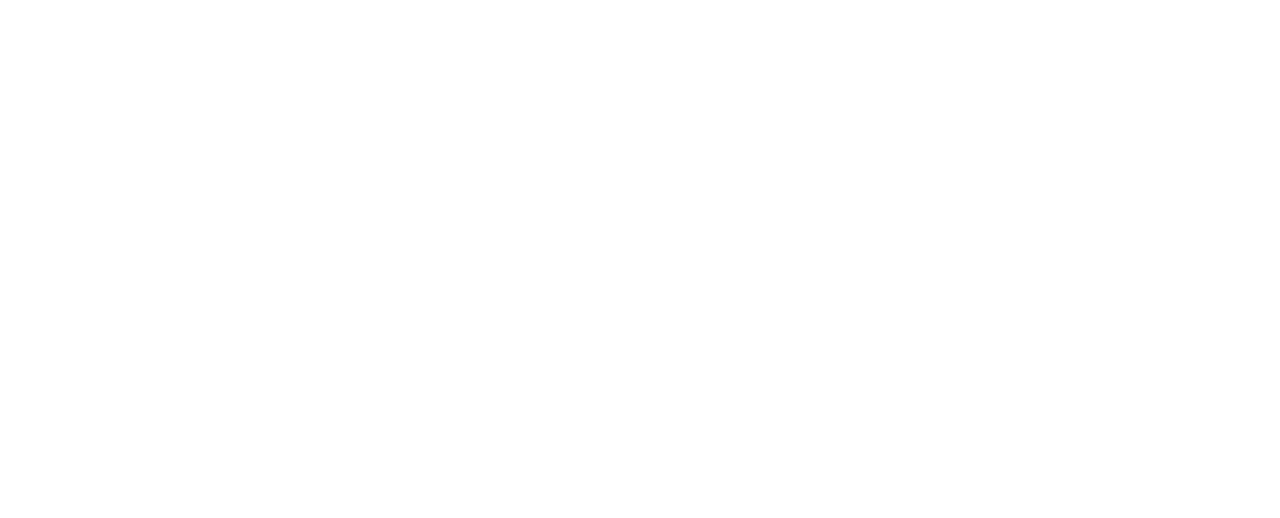
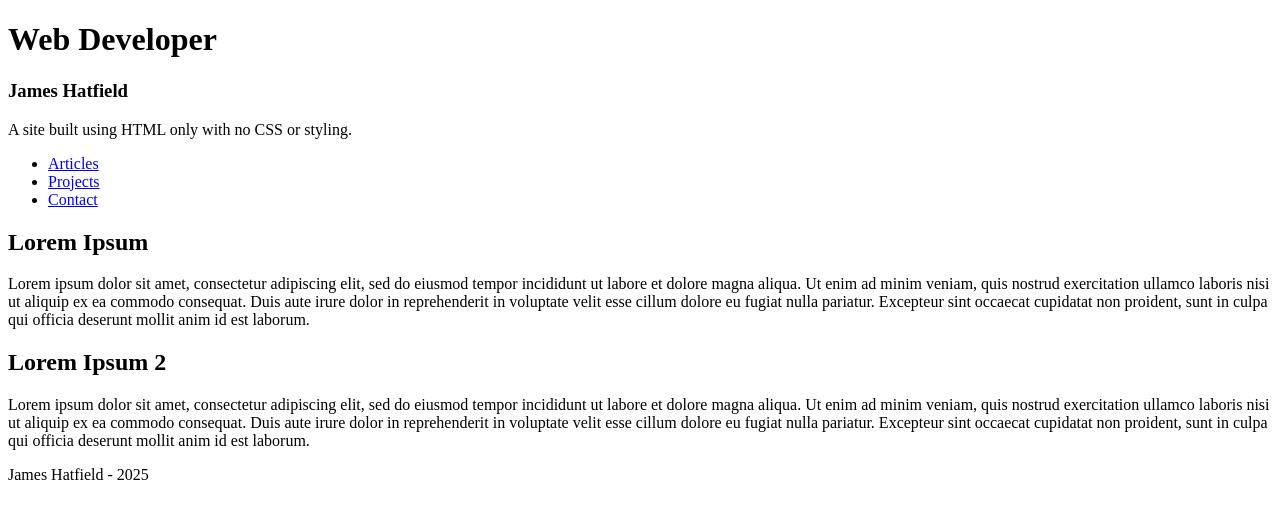
Before and after one commit to JJHH17/basic-html-website, a plain HTML site: page articles.html in a window 1280 px wide. Drawn offline with Linux system fonts and the light colour scheme.

Commit message:
Populated articles page with links and relevant text

```diff
--- a/articles.html
+++ b/articles.html
@@ -3,9 +3,47 @@
 <head>
     <meta charset="UTF-8">
     <meta name="viewport" content="width=device-width, initial-scale=1.0">
-    <title>Document</title>
+    <title>Articles</title>
 </head>
 <body>
+    <header>
+        <h1>Web Developer</h1>
+        <h3>James Hatfield</h3>
+        <p>A site built using HTML only with no CSS or styling.</p>
+    </header>
 
+    <nav>
+        <ul>
+            <li><a href="./articles.html">Articles</a></li>
+            <li><a href="./projects.html">Projects</a></li>
+            <li><a href="./contact.html">Contact</a></li>
+        </ul>
+    </nav>
+
+    <main>
+        <h2>Lorem Ipsum</h2>
+            <article>
+            Lorem ipsum dolor sit amet, consectetur adipiscing elit,
+            sed do eiusmod tempor incididunt ut labore et dolore magna aliqua.
+            Ut enim ad minim veniam, quis nostrud exercitation ullamco laboris nisi ut
+            aliquip ex ea commodo consequat. Duis aute irure dolor in reprehenderit in
+            voluptate velit esse cillum dolore eu fugiat nulla pariatur. Excepteur sint occaecat
+            cupidatat non proident, sunt in culpa qui officia deserunt mollit anim id est laborum.
+            </article>
+
+        <h2>Lorem Ipsum 2</h2>
+            <article>
+            Lorem ipsum dolor sit amet, consectetur adipiscing elit,
+            sed do eiusmod tempor incididunt ut labore et dolore magna aliqua.
+            Ut enim ad minim veniam, quis nostrud exercitation ullamco laboris nisi ut
+            aliquip ex ea commodo consequat. Duis aute irure dolor in reprehenderit in
+            voluptate velit esse cillum dolore eu fugiat nulla pariatur. Excepteur sint occaecat
+            cupidatat non proident, sunt in culpa qui officia deserunt mollit anim id est laborum.
+            </article>
+    </main>
+
+    <footer>
+        <p>James Hatfield - 2025</p>
+    </footer>
 </body>
 </html>
```
